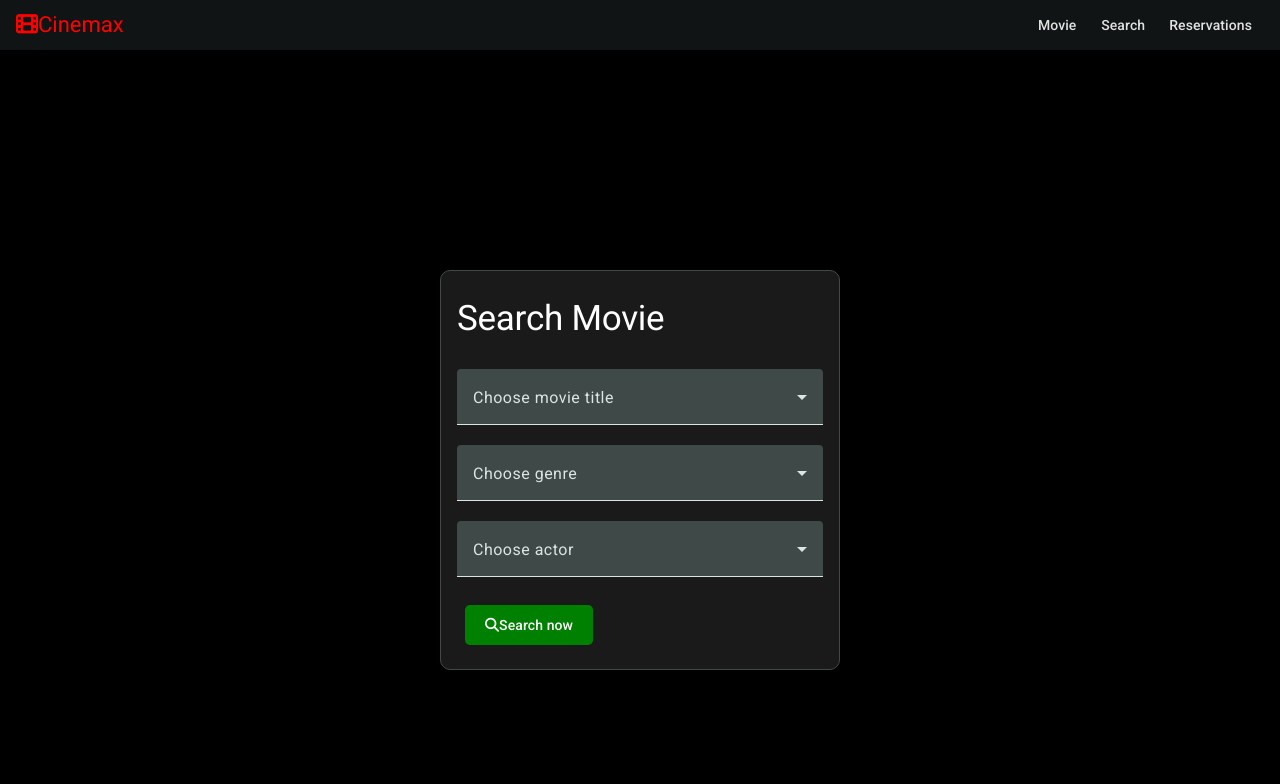
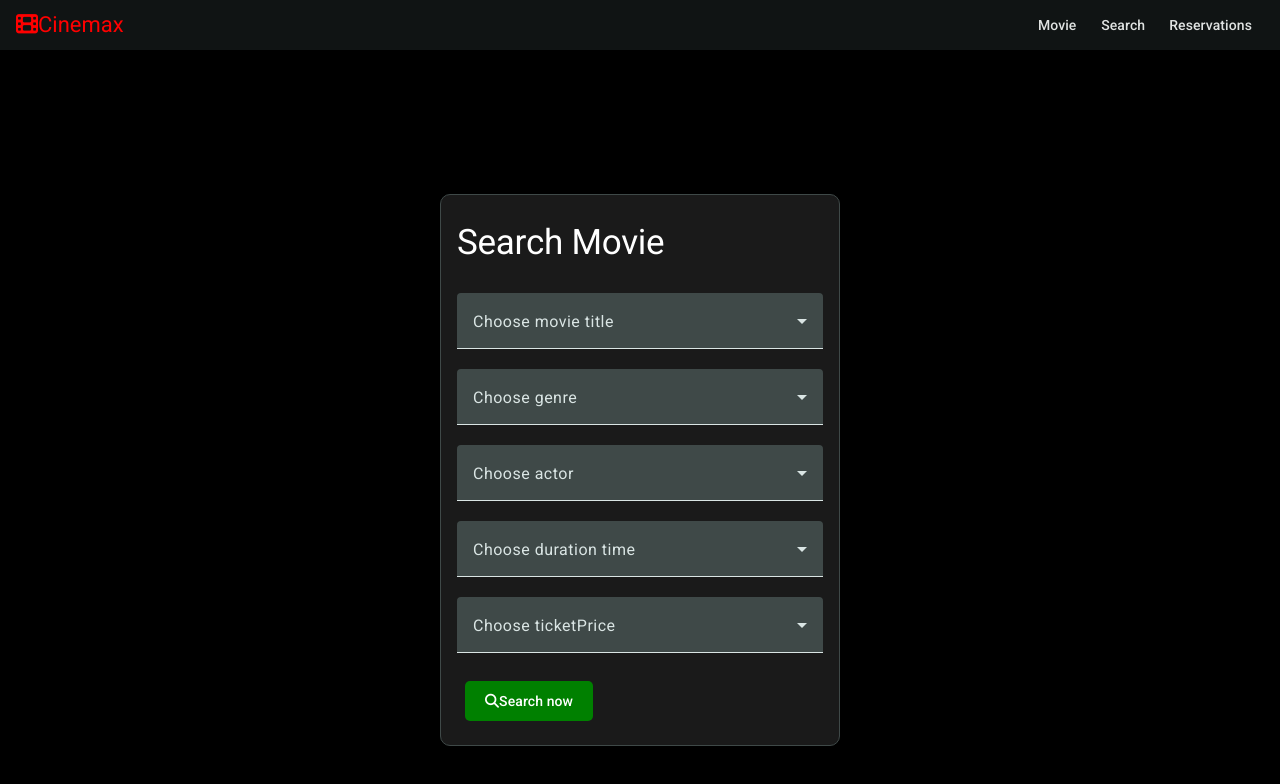
Before and after one commit to depavlovic/programiranje-korisnickog-interfejsa, an Angular app: page /search in a window 1280 px wide. Shown: the top 784 px of the page. Built offline with nearby package versions, Linux system fonts and the light colour scheme.

Commit message:
search update

```diff
--- a/src/app/search/search.component.html
+++ b/src/app/search/search.component.html
@@ -21,6 +21,18 @@
                       <mat-option [value]="movie.cast.join(',')" *ngFor="let movie of filteredMovies">{{movie.cast.join(',')}}</mat-option>
                     </mat-select>
                   </mat-form-field>
+                  <mat-form-field>
+                    <mat-label>Choose duration time</mat-label>
+                    <mat-select>
+                      <mat-option [value]="movie.duration" *ngFor="let movie of filteredMovies">{{movie.duration}}</mat-option>
+                    </mat-select>
+                  </mat-form-field>
+                  <mat-form-field>
+                    <mat-label>Choose ticketPrice</mat-label>
+                    <mat-select>
+                      <mat-option [value]="movie.ticketPrice" *ngFor="let movie of filteredMovies">{{movie.ticketPrice}}</mat-option>
+                    </mat-select>
+                  </mat-form-field>
 
               </form>
               <mat-card-actions>
```
